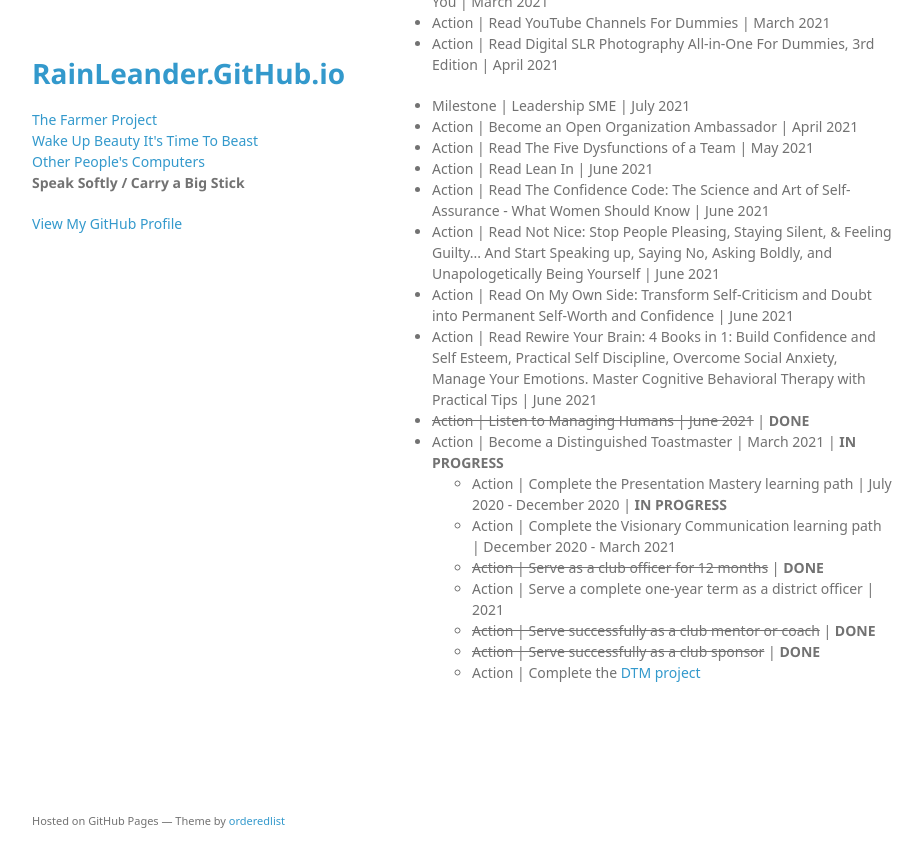
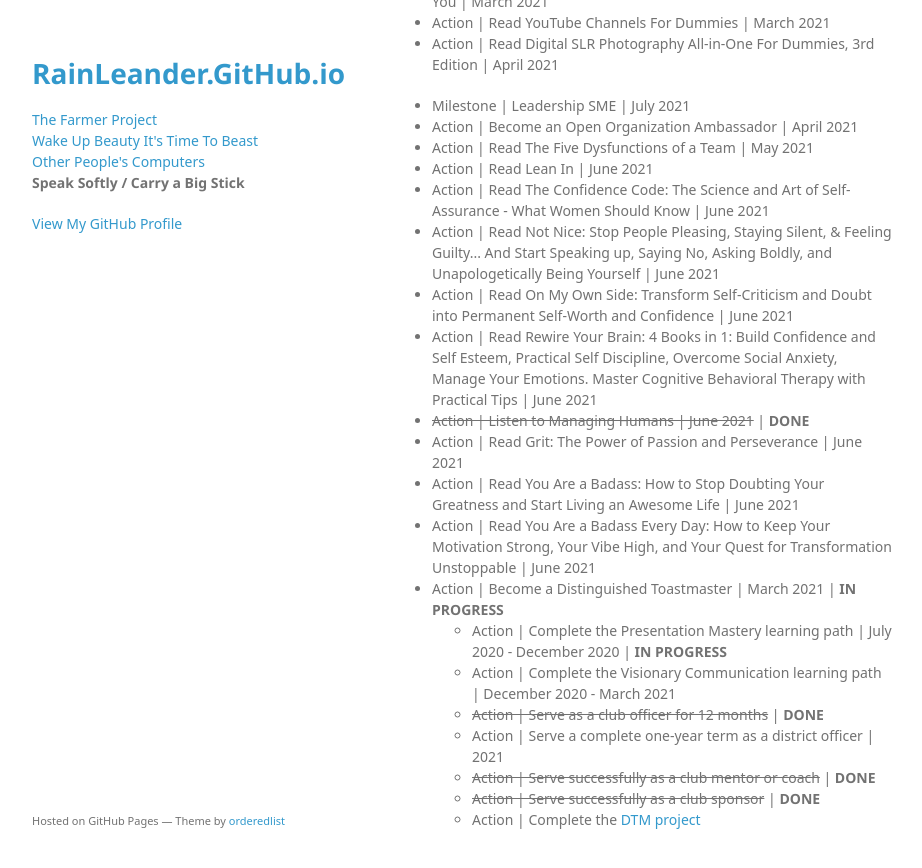
Before and after one commit to rainleander/rainleander.github.io, a Jekyll site: the page speak-softly.html, which Jekyll copies as it is, in a window 1280 px wide and 900 px high, scrolled down 1887 px. Shown: the top 868 px of the window, without its empty margins (178-1100 px from the left). Built offline with Jekyll 4.4.1, drawn with Linux system fonts in a browser that asks for light colours; some web fonts are replaced.

Commit message:
Update speak-softly.html

```diff
--- a/speak-softly.html
+++ b/speak-softly.html
@@ -95,6 +95,9 @@
         <li>Action | Read On My Own Side: Transform Self-Criticism and Doubt into Permanent Self-Worth and Confidence | June 2021</li>
         <li>Action | Read Rewire Your Brain: 4 Books in 1: Build Confidence and Self Esteem, Practical Self Discipline, Overcome Social Anxiety, Manage Your Emotions. Master Cognitive Behavioral Therapy with Practical Tips | June 2021</li>
         <li><del>Action | Listen to Managing Humans | June 2021</del> | <b>DONE</b></li>
+        <li>Action | Read Grit: The Power of Passion and Perseverance | June 2021</li>
+        <li>Action | Read You Are a Badass: How to Stop Doubting Your Greatness and Start Living an Awesome Life | June 2021</li>
+        <li>Action | Read You Are a Badass Every Day: How to Keep Your Motivation Strong, Your Vibe High, and Your Quest for Transformation Unstoppable | June 2021</li>
         <li>Action | Become a Distinguished Toastmaster | March 2021 | <b>IN PROGRESS</b>
           <ul><li>Action | Complete the Presentation Mastery learning path | July 2020 - December 2020 | <b>IN PROGRESS</b></li>
             <li>Action | Complete the Visionary Communication learning path | December 2020 - March 2021</li>
```
